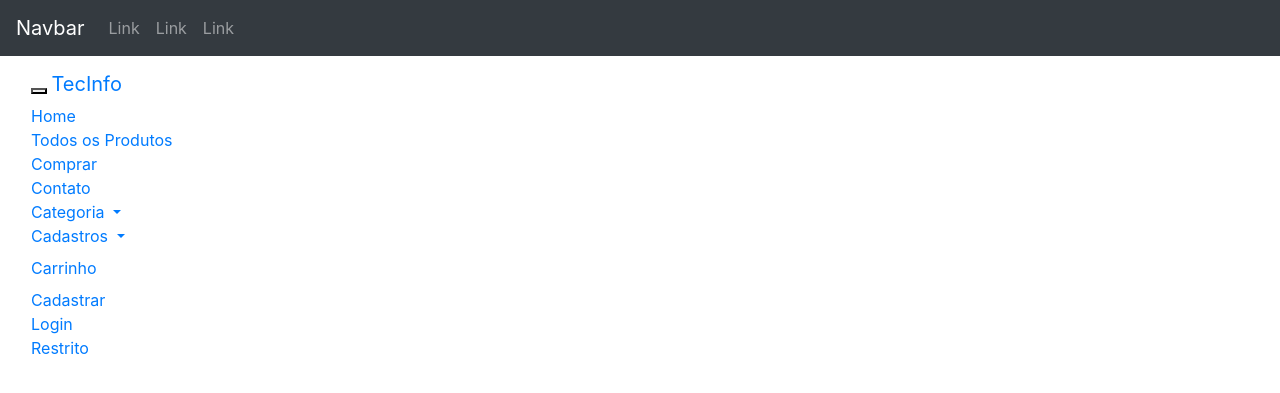
After one commit to wellington58/php-projeto, a PHP site: page /header2.php in a window 1280 px wide, after a click that opens the changed part. The commit adds this page. Shown: the top 393 px of the page. Run offline with PHP 8.4, Linux system fonts and the light colour scheme.

Commit message:
aula final 28/01

```diff
--- /dev/null
+++ b/header2.php
@@ -0,0 +1,101 @@
+<!DOCTYPE html>
+<html lang="pt">
+<head>
+  <title>Tecnoinfo</title>
+  <meta charset="UTF-8">
+  <meta name="viewport" content="width=device-width, initial-scale=1">
+  <link rel="stylesheet" href="https://maxcdn.bootstrapcdn.com/bootstrap/4.4.1/css/bootstrap.min.css">
+  <script src="https://ajax.googleapis.com/ajax/libs/jquery/3.4.1/jquery.min.js"></script>
+  <script src="https://cdnjs.cloudflare.com/ajax/libs/popper.js/1.16.0/umd/popper.min.js"></script>
+  <script src="https://maxcdn.bootstrapcdn.com/bootstrap/4.4.1/js/bootstrap.min.js"></script>
+
+  <style>
+    /* Remove the navbar's default margin-bottom and rounded borders */
+    .navbar {
+      margin-bottom: 0;
+      border-radius: 0;
+    }
+
+    /* Add a gray background color and some padding to the footer */
+    footer {
+      background-color: #f2f2f2;
+      padding: 25px;
+    }
+
+  .carousel-inner img {
+      width: 100%; /* Set width to 100% */
+      margin: auto;
+      min-height:200px;
+  }
+
+  /* Hide the carousel text when the screen is less than 600 pixels wide */
+  @media (max-width: 600px) {
+    .carousel-caption {
+      display: none;
+    }
+  }
+  </style>
+</head>
+<body>
+<nav class="navbar navbar-expand-sm bg-dark navbar-dark">
+  <a class="navbar-brand" href="#">Navbar</a>
+  <button class="navbar-toggler" type="button" data-toggle="collapse" data-target="#collapsibleNavbar">
+    <span class="navbar-toggler-icon"></span>
+  </button>
+  <div class="collapse navbar-collapse" id="collapsibleNavbar">
+    <ul class="navbar-nav">
+      <li class="nav-item">
+        <a class="nav-link" href="#">Link</a>
+      </li>
+      <li class="nav-item">
+        <a class="nav-link" href="#">Link</a>
+      </li>
+      <li class="nav-item">
+        <a class="nav-link" href="#">Link</a>
+      </li>
+    </ul>
+  </div>
+</nav>
+
+<nav class="navbar navbar-inverse">
+  <div class="container-fluid">
+    <div class="navbar-header">
+      <button type="button" class="navbar-toggle" data-toggle="collapse" data-target="#myNavbar">
+        <span class="icon-bar"></span>
+        <span class="icon-bar"></span>
+        <span class="icon-bar"></span>
+      </button>
+      <a class="navbar-brand" href="#">TecInfo</a>
+    </div>
+    <div class="collapse navbar-collapse" id="myNavbar">
+      <ul class="nav navbar-nav">
+        <li class="active"><a href="index.php">Home</a></li>
+        <li><a href="produtos.php">Todos os Produtos</a></li>
+        <li><a href="comprar.php">Comprar</a></li>
+        <li><a href="#">Contato</a></li>
+	<li class="dropdown"><a class="dropdown-toggle" data-toggle="dropdown" href="#">Categoria <span class="caret"></span></a>
+        <ul class="dropdown-menu">
+          <li><a href="produtocat.php">Ferramentas</a></li>
+          <li><a href="produtocat2.php">Novidades</a></li>
+          <li><a href="produtocat3.php">Embarcados</a></li>
+        </ul>
+      </li>
+	  	<li class="dropdown"><a class="dropdown-toggle" data-toggle="dropdown" href="#">Cadastros <span class="caret"></span></a>
+        <ul class="dropdown-menu">
+          <li><a href="cliente.php">Clientes</a></li>
+          <li><a href="form-produto.php">Produtos</a></li>
+          <li><a href="form-usuario.php">Usuários</a></li>
+        </ul>
+      </li>
+      </ul>
+      <ul class="nav navbar-nav navbar-right">
+	<li class="nav-item">
+		<li><a class="nav-link" href="carrinho.php"><span  class="glyphicon glyphicon-shopping-cart"></span>Carrinho</a></li>
+		</li>
+      <li><a href="cliente.php"><span class="glyphicon glyphicon-user"></span> Cadastrar</a></li>
+      <li><a href="login.php"><span class="glyphicon glyphicon-log-in"></span> Login</a></li>
+	  <li><a href="admin/login.php"><span class="glyphicon glyphicon-lock"></span> Restrito</a></li>
+    </ul>
+    </div>
+  </div>
+</nav>
```
Also changed, not shown: comercio.sql (+7 -1 lines), comprar.php (+15 -21 lines).
